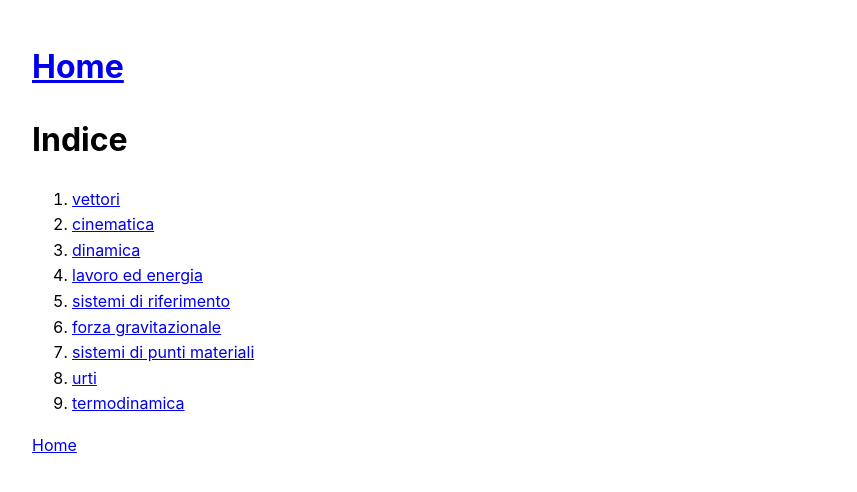
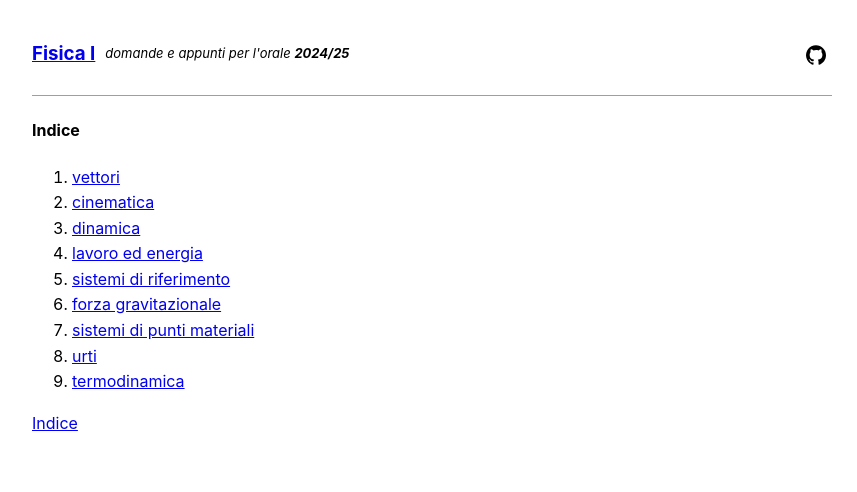
Before and after one commit to FedericoMenegoz/UNITN-fisica-orale, a Jekyll site: the page built from index.md, in a window 1280 px wide. Shown: the top 492 px of the page, without its empty margins (208-1065 px from the left). Built offline with Jekyll 4.4.1, drawn with Linux system fonts in a browser that asks for light colours; our own code applies the rules of GitHub Pages for plain Markdown files.

Commit message:
Fixies and stylesssh

```diff
--- a/_layouts/default.html
+++ b/_layouts/default.html
@@ -23,6 +23,11 @@
     <script id="MathJax-script" async src="https://cdn.jsdelivr.net/npm/mathjax@3/es5/tex-mml-chtml.js"></script>
 
     <style>
+        header {
+            display: flex;
+            justify-content: space-between;
+            align-items: center;
+        }
         body {
             font-family: -apple-system, BlinkMacSystemFont, 'Segoe UI', Roboto, sans-serif;
             max-width: 800px;
@@ -111,8 +116,23 @@
 </head>
 <body>
     <header>
-        <h1><a href="{{ site.url }}{{ site.baseurl }}/">Home</a></h1>
+        <div style="display: flex; justify-content: flex-start; align-items: center;">
+            <h3>
+                <a href="{{ site.url }}{{ site.baseurl }}/"><strong>Fisica I</strong></a>
+            </h3>
+            <p style="font-size: small; padding-left: 10px;">
+                <i>domande e appunti per l'orale <strong> 2024/25</strong></i>
+            </p>
+        </div>
+        <p>
+            <a href="https://github.com/FedericoMenegoz/UNITN-fisica-orale" target="_blank" rel="noopener">
+                <svg xmlns="http://www.w3.org/2000/svg" width="20" height="20" viewBox="0 0 24 24" fill="currentColor" style="vertical-align: middle; margin-right: 6px; fill: black;">
+                    <path d="M12 .297c-6.63 0-12 5.373-12 12 0 5.303 3.438 9.8 8.205 11.385.6.113.82-.258.82-.577v-2.234c-3.338.726-4.033-1.416-4.033-1.416-.546-1.387-1.333-1.756-1.333-1.756-1.089-.745.084-.729.084-.729 1.205.084 1.84 1.236 1.84 1.236 1.07 1.835 2.809 1.305 3.495.998.108-.775.418-1.305.762-1.605-2.665-.3-5.466-1.334-5.466-5.931 0-1.311.469-2.381 1.236-3.221-.123-.303-.536-1.523.117-3.176 0 0 1.008-.322 3.301 1.23a11.52 11.52 0 0 1 3.003-.404c1.018.005 2.045.138 3.003.404 2.291-1.552 3.297-1.23 3.297-1.23.655 1.653.242 2.873.12 3.176.77.84 1.235 1.911 1.235 3.221 0 4.609-2.807 5.628-5.479 5.921.43.372.823 1.102.823 2.222v3.293c0 .321.216.694.825.576C20.565 22.092 24 17.592 24 12.297c0-6.627-5.373-12-12-12"/>
+                </svg>
+            </a>
+        </p>
     </header>
+    <hr style="border: none; height: 1px; background-color: #9f9f9f;">
 
     <main>
         {{ content }}
@@ -120,7 +140,7 @@
 
     <footer>
         <p>
-            <a href="{{ site.url }}{{ site.baseurl }}/">Home</a>
+            <a href="{{ site.url }}{{ site.baseurl }}/">Indice</a>
         </p>
     </footer>
 </body>
--- a/index.md
+++ b/index.md
@@ -1,4 +1,4 @@
-# Indice
+#### Indice
 1. [vettori](./content/vettori.md)
 2. [cinematica](./content/cinematica.md)
 3. [dinamica](./content/dinamica.md)
```
Also changed, not shown: content/vettori.md (+3 -1 lines).
